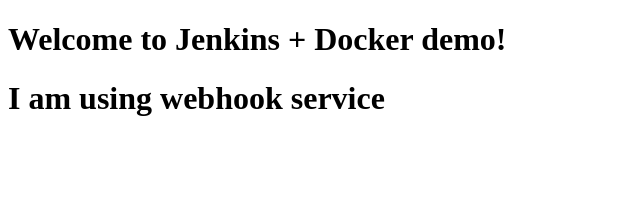
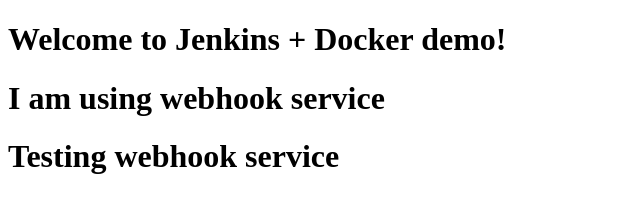
Before and after one commit to Aadhi1693/jenkins-docker-pipeline-sample, a plain HTML site: page index.html in a window 1280 px wide. Shown: the whole page, without its empty margins (0-640 px from the left). Drawn offline with Linux system fonts and the light colour scheme.

Commit message:
Update index.html

```diff
--- a/index.html
+++ b/index.html
@@ -6,5 +6,6 @@
 <body>
     <h1>Welcome to Jenkins + Docker demo!</h1>
     <h1>I am using webhook service</h1>
+    <h1>Testing webhook service</h1>
 </body>
 </html>
```
